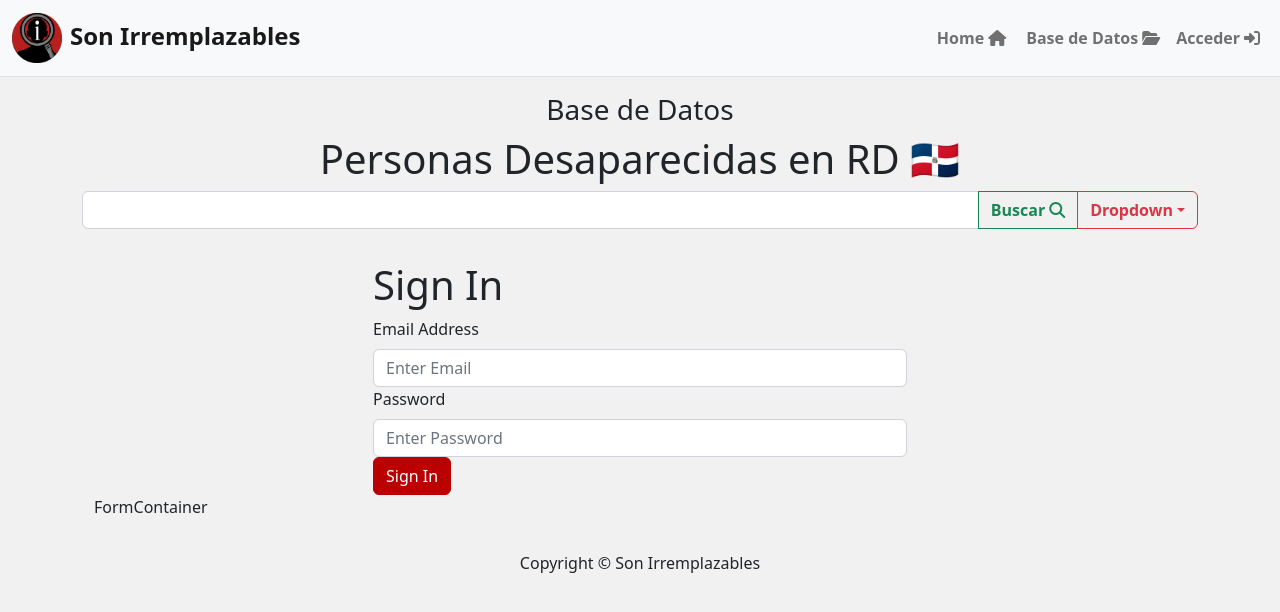
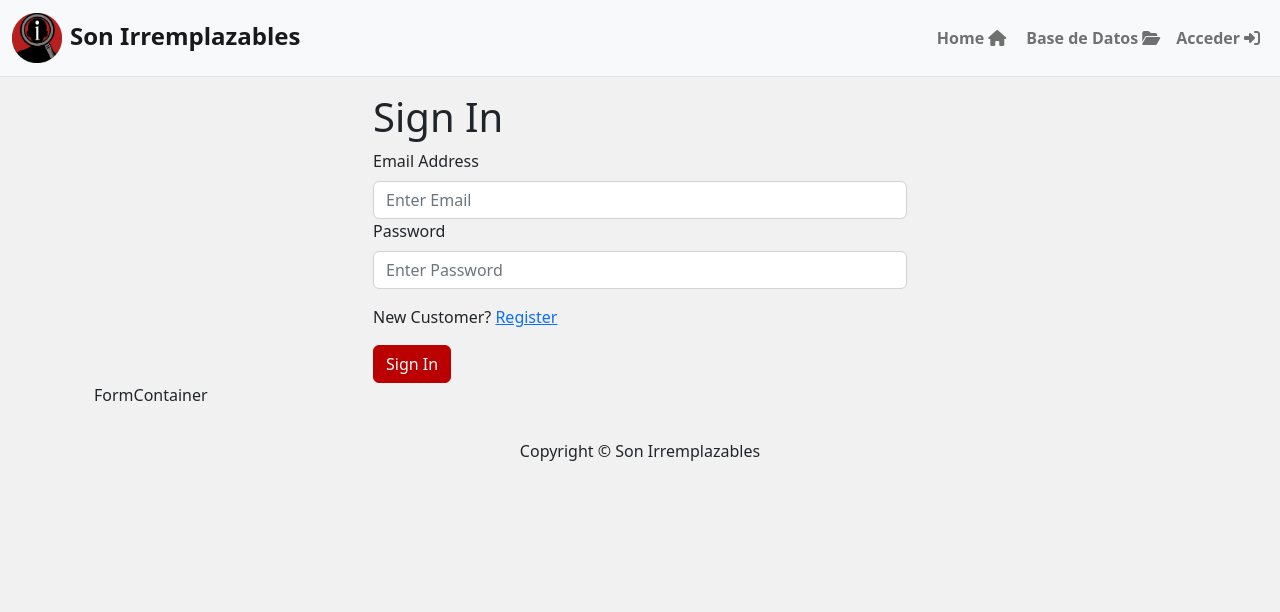
Before and after one commit to tparks18/sonirremplazables_database, a React (Create React App) app in the folder frontend/: page /login in a window 1280 px wide. Shown: the top 612 px of the page. Built offline with nearby package versions, Linux system fonts and the light colour scheme.

Commit message:
added login to frontend

```diff
--- a/frontend/src/App.js
+++ b/frontend/src/App.js
@@ -6,7 +6,6 @@ import "../src/styles/main.css";
 import "../src/index.css"
 import Footer from "./components/Footer";
 import BootstrapHeader from "./components/BootstrapHeader";
-import SearchBar from "./components/SearchBar";
 import HomeScreen from "./screens/HomeScreen";
 import PersonScreen from "./screens/PersonScreen";
 import LoginScreen from "./screens/LoginScreen";
@@ -18,7 +17,7 @@ function App() {
   return (
     <>
       <BootstrapHeader />
-      <SearchBar />
+
       <main className="py-3">
         <Container>
           <Routes>
--- a/frontend/src/actions/userActions.js
+++ b/frontend/src/actions/userActions.js
@@ -18,7 +18,7 @@ export const login = (email, password) => async (dispatch) => {
             }
         }
 
-        const { data } = await axios.post('/api/users/login/',
+        const { data } = await axios.post('/api/users/login',
         { 'username': email, 'password': password },
         config
         )
--- a/frontend/src/components/BootstrapHeader.js
+++ b/frontend/src/components/BootstrapHeader.js
@@ -39,10 +39,7 @@ function BootstrapHeader() {
           </ul>
         </div>
       </nav>
-      <h3 className="section-title mt-3">Base de Datos</h3>
-      <div className="main-title-container">
-        <h1 className="main-title">Personas Desaparecidas en RD 🇩🇴</h1>
-      </div>
+
     </>
   );
 }
--- a/frontend/src/index.js
+++ b/frontend/src/index.js
@@ -7,10 +7,12 @@ import { BrowserRouter } from "react-router-dom";
 import { Provider } from "react-redux";
 import { personListReducer, personDetailsReducer } from "./reducers/personReducers";
 import { configureStore } from "@reduxjs/toolkit";
+import { userLoginReducer } from "./reducers/userReducers";
 
 const root = ReactDOM.createRoot(document.getElementById("root"));
 const store = configureStore({ reducer: { personList: personListReducer,
-personDetails: personDetailsReducer } });
+personDetails: personDetailsReducer,
+userLogin: userLoginReducer } });
 
 root.render(
   <React.StrictMode>
--- a/frontend/src/screens/HomeScreen.js
+++ b/frontend/src/screens/HomeScreen.js
@@ -1,5 +1,6 @@
 import React, { useEffect } from "react";
 //import { missingPersons } from "../missingPersons";
+import SearchBar from "../components/SearchBar";
 import { Row, Col } from "react-bootstrap";
 import Person from '../components/Person'
 import Loader from "../components/Loader";
@@ -24,18 +25,23 @@ function HomeScreen() {
 
   return (
     <div>
+      <h3 className="section-title mt-3">Base de Datos</h3>
+      <div className="main-title-container">
+        <h1 className="main-title">Personas Desaparecidas en RD 🇩🇴</h1>
+      </div>
+      <SearchBar />
       <h2>Búsquedas:</h2>
       {loading ? (
         <Loader />
       ) : error ? (
-        <Message variant='danger'>{error}</Message>
+        <Message variant="danger">{error}</Message>
       ) : (
         <Row>
           {persons.map((person) => (
-              <Col key={person._id} sm={12} md={6} lg={4} xl={3}>
-                <Person person={person} />
-              </Col>
-            ))}
+            <Col key={person._id} sm={12} md={6} lg={4} xl={3}>
+              <Person person={person} />
+            </Col>
+          ))}
         </Row>
       )}
     </div>
--- a/frontend/src/screens/LoginScreen.js
+++ b/frontend/src/screens/LoginScreen.js
@@ -1,5 +1,5 @@
 import React, { useState, useEffect } from 'react';
-import { Link } from 'react-router-dom';
+import { Link, useLocation, useNavigate } from 'react-router-dom';
 import { Form, Button, Row, Col } from 'react-bootstrap';
 import { useDispatch, useSelector } from 'react-redux'
 import Loader from "../components/Loader";
@@ -12,14 +12,30 @@ function LoginScreen() {
     const [email, setEmail] = useState('')
     const [password, setPassword] = useState("");
 
+    const location = useLocation()
+    const navigate = useNavigate()
+    const dispatch = useDispatch()
+
+    const redirect = location.state ? Number(location.state) : "/";
+    const userLogin = useSelector(state => state.userLogin)
+    const { error, loading, userInfo } = userLogin
+
     const submitHandler = (e) => {
         e.preventDefault()
-        console.log('submitted')
+        dispatch(login(email, password))
     }
+
+     useEffect(() => {
+       if (userInfo) {
+         navigate(redirect);
+       }
+     }, [navigate, userInfo, redirect]);
 
   return (
     <FormContainer>
       <h1>Sign In</h1>
+      {error && <Message variant='danger'>{error}</Message>}
+      {loading && <Loader />}
       <Form onSubmit={submitHandler}>
         <Form.Group controlId="email">
           <Form.Label>Email Address</Form.Label>
@@ -41,6 +57,14 @@ function LoginScreen() {
           ></Form.Control>
         </Form.Group>
 
+        <Row className='py-3'>
+            <Col>
+            New Customer? <Link to={redirect ? `/register?redirect=${redirect}` : '/register'}>
+                Register
+            </Link>
+            </Col>
+        </Row>
+
         <Button type='submit' variant='primary'>Sign In</Button>
       </Form>
     </FormContainer>
```
Also changed, not shown: 1 other file (tests, documents, lock files or other folders).
